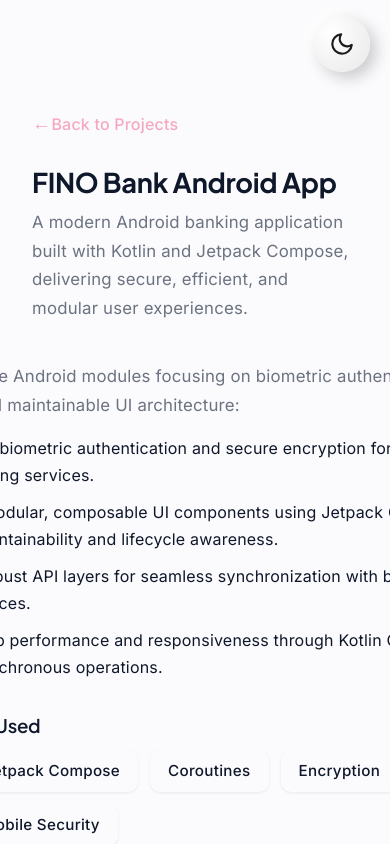
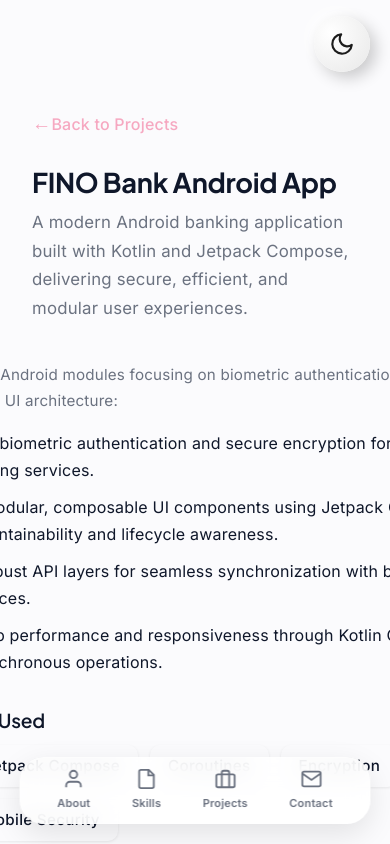
Before and after one commit to SunidhiChattar/sunidhi_portfolio, an Angular app: page /project/android in a window 390 px wide. Shown: the top 844 px of the page. Built offline with nearby package versions, Linux system fonts and the light colour scheme.

Commit message:
media query

```diff
--- a/src/app/app.component.css
+++ b/src/app/app.component.css
@@ -91,6 +91,64 @@
   }
 }
 
+/* 📱 Mobile Navigation (Premium Look) */
+.mobile-nav {
+  display: none;
+  position: fixed;
+  bottom: 20px;
+  left: 50%;
+  transform: translateX(-50%);
+  width: 90%;
+  max-width: 400px;
+  background: var(--nav-bg);
+  backdrop-filter: blur(12px);
+  border: 1px solid rgba(255, 255, 255, 0.3);
+  box-shadow: 0 10px 30px rgba(0, 0, 0, 0.1);
+  border-radius: 24px;
+  justify-content: space-around;
+  padding: 10px 16px;
+  z-index: 10000;
+  transition: all 0.3s ease;
+}
+
+body.dark-mode .mobile-nav {
+  border: 1px solid rgba(255, 255, 255, 0.15);
+  box-shadow: 0 10px 40px rgba(0, 0, 0, 0.6);
+}
+
+.nav-item {
+  display: flex;
+  flex-direction: column;
+  align-items: center;
+  gap: 4px;
+  color: var(--nav-text);
+  font-size: 11px;
+  font-weight: 600;
+  text-decoration: none;
+  transition: all 0.2s ease;
+  cursor: pointer;
+}
+
+.nav-item svg {
+  width: 22px;
+  height: 22px;
+  stroke: currentColor;
+}
+
+.nav-item:hover, .nav-item:active {
+  color: var(--accent);
+}
+
+body.dark-mode .nav-item:hover, body.dark-mode .nav-item:active {
+  color: #fff;
+}
+
+@media (max-width: 768px) {
+  .mobile-nav {
+    display: flex;
+  }
+}
+
 /* 🚫 Prevent layout shifts */
 body {
   overflow-x: hidden;
--- a/src/app/app.component.html
+++ b/src/app/app.component.html
@@ -1,6 +1,27 @@
 <div class="container">
   <router-outlet></router-outlet>
-  <footer style="text-align:center;color:var(--muted);padding:24px 0">
+
+  <!-- 📱 Mobile Navigation Bar (Fixed at bottom) -->
+  <nav class="mobile-nav">
+    <a (click)="scrollTo('about')" class="nav-item">
+      <svg viewBox="0 0 24 24" fill="none" stroke="currentColor" stroke-width="2"><path d="M20 21v-2a4 4 0 0 0-4-4H8a4 4 0 0 0-4 4v2"></path><circle cx="12" cy="7" r="4"></circle></svg>
+      <span>About</span>
+    </a>
+    <a (click)="scrollTo('skills')" class="nav-item">
+      <svg viewBox="0 0 24 24" fill="none" stroke="currentColor" stroke-width="2"><path d="M14.5 2H6a2 2 0 0 0-2 2v16a2 2 0 0 0 2 2h12a2 2 0 0 0 2-2V7.5L14.5 2z"></path><polyline points="14 2 14 8 20 8"></polyline></svg>
+      <span>Skills</span>
+    </a>
+    <a (click)="scrollTo('projects')" class="nav-item">
+      <svg viewBox="0 0 24 24" fill="none" stroke="currentColor" stroke-width="2"><rect x="2" y="7" width="20" height="14" rx="2" ry="2"></rect><path d="M16 21V5a2 2 0 0 0-2-2h-4a2 2 0 0 0-2 2v16"></path></svg>
+      <span>Projects</span>
+    </a>
+    <a (click)="scrollTo('contact')" class="nav-item">
+      <svg viewBox="0 0 24 24" fill="none" stroke="currentColor" stroke-width="2"><path d="M4 4h16c1.1 0 2 .9 2 2v12c0 1.1-.9 2-2 2H4c-1.1 0-2-.9-2-2V6c0-1.1.9-2 2-2z"></path><polyline points="22,6 12,13 2,6"></polyline></svg>
+      <span>Contact</span>
+    </a>
+  </nav>
+
+  <footer style="text-align:center;color:var(--muted);padding:24px 0 100px">
     © {{ currentYear }} Sunidhi. All rights reserved.
   </footer>
 </div>
--- a/src/app/app.component.ts
+++ b/src/app/app.component.ts
@@ -43,4 +43,23 @@
       return;
     }
   }
+
+  /**
+   * 📜 Smooth scroll to specific element by ID
+   */
+  scrollTo(id: string) {
+    const element = document.getElementById(id);
+    if (element) {
+      element.scrollIntoView({ behavior: 'smooth', block: 'start' });
+    } else {
+      // If not on home page, navigate home first then scroll?
+      // Since it's a SPA with sections usually on home page:
+      this.router.navigate(['/']).then(() => {
+        setTimeout(() => {
+          const el = document.getElementById(id);
+          el?.scrollIntoView({ behavior: 'smooth', block: 'start' });
+        }, 100);
+      });
+    }
+  }
 }
--- a/src/app/components/about/about.component.css
+++ b/src/app/components/about/about.component.css
@@ -39,8 +39,31 @@
 }
 
 @media (max-width: 760px) {
+  .about {
+    padding: 16px;
+  }
   .about-inner {
     flex-direction: column;
+    gap: 24px;
+  }
+  .card {
+    padding: 24px 20px;
+    border-radius: 20px;
+  }
+  .about-left h2 {
+    font-size: 1.8rem;
+    margin-bottom: 20px;
+  }
+  .about-left p {
+    font-size: 1rem;
+    line-height: 1.6;
+    margin-bottom: 16px;
+  }
+  .about-right {
+    padding: 24px 20px;
+    margin-top: 10px;
+    border: 1px solid rgba(91, 155, 255, 0.2);
+    box-shadow: 0 10px 30px rgba(91, 155, 255, 0.05);
   }
 }
 
--- a/src/app/components/contact/contact.component.css
+++ b/src/app/components/contact/contact.component.css
@@ -22,6 +22,7 @@
 input,
 textarea {
   width: 420px; /* ✅ slightly longer now */
+  max-width: 100%;
   padding: 12px 16px;
   border: 1px solid #d1d5db;
   border-radius: 10px;
@@ -29,6 +30,35 @@
   font-family: var(--font-body);
   background-color: #fff;
   transition: border 0.3s ease, box-shadow 0.3s ease;
+}
+
+@media (max-width: 768px) {
+  .contact {
+    margin-top: 60px;
+    padding: 0 24px;
+  }
+  .contact h2 {
+    font-size: 2rem;
+    margin-bottom: 32px;
+  }
+  form {
+    gap: 20px;
+  }
+  input,
+  textarea {
+    width: 100%;
+    padding: 16px;
+    font-size: 1.05rem;
+    border-radius: 16px;
+    box-shadow: 0 4px 10px rgba(0,0,0,0.02);
+  }
+  .send-btn {
+    width: 100%;
+    padding: 16px;
+    font-size: 1.1rem;
+    border-radius: 16px;
+    margin-top: 10px;
+  }
 }
 
 input:focus,
--- a/src/app/components/header/header.component.css
+++ b/src/app/components/header/header.component.css
@@ -64,21 +64,46 @@
   background: #eaeaea;
 }
 @media (max-width: 760px) {
+  .header {
+    padding: 32px 16px;
+    background: radial-gradient(circle at top right, rgba(91, 155, 255, 0.05), transparent 70%);
+  }
   .header-inner {
     flex-direction: column;
     text-align: center;
+    gap: 20px;
   }
   .profile-img {
-    width: 120px;
-    height: 120px;
+    width: 130px;
+    height: 130px;
+    border: 4px solid var(--card);
+    box-shadow: 0 10px 25px rgba(0,0,0,0.1);
   }
-}
   .name {
-    font-size: 28px;
+    font-size: 30px;
+    letter-spacing: -1px;
+  }
+  .tagline {
+    font-size: 0.95rem;
+    padding: 0 10px;
+    line-height: 1.4;
   }
   .lead {
     max-width: 100%;
+    font-size: 0.95rem;
+    line-height: 1.6;
+    margin-top: 12px;
   }
   .header-actions {
     justify-content: center;
+    flex-wrap: wrap;
+    gap: 16px;
+    width: 100%;
   }
+  .btn, .btn-outline {
+    flex: 1;
+    min-width: 160px;
+    text-align: center;
+    padding: 12px;
+  }
+}
--- a/src/app/components/projects/projects.component.css
+++ b/src/app/components/projects/projects.component.css
@@ -115,3 +115,35 @@
   border-color: var(--accent-2);
   transform: translateY(-1px);
 }
+
+@media (max-width: 768px) {
+  .projects {
+    margin: 40px auto;
+    padding: 0 20px;
+  }
+  .projects-grid {
+    grid-template-columns: 1fr;
+    gap: 24px;
+  }
+  .project-card {
+    padding: 24px;
+    border-left: 4px solid var(--accent);
+  }
+  .project-card h3 {
+    font-size: 1.25rem;
+    margin-bottom: 8px;
+  }
+  .project-card p {
+    font-size: 0.95rem;
+    line-height: 1.5;
+    margin-bottom: 24px;
+  }
+  .project-card .project-link {
+    width: 100%;
+    text-align: center;
+    background: rgba(91, 155, 255, 0.08);
+    border-radius: 10px;
+    padding: 12px;
+    font-size: 0.95rem;
+  }
+}
--- a/src/app/components/skills/skills.component.css
+++ b/src/app/components/skills/skills.component.css
@@ -38,3 +38,39 @@
 .skill-category span:hover {
   background: #eaeaea;
 }
+
+@media (max-width: 768px) {
+  .skills {
+    margin: 40px auto;
+    padding: 0 20px;
+  }
+  .skills-intro {
+    font-size: 1rem;
+    margin-bottom: 32px;
+    line-height: 1.6;
+  }
+  .skills-grid {
+    gap: 24px;
+    grid-template-columns: 1fr;
+  }
+  .skill-category h3 {
+    font-size: 1.15rem;
+    margin-bottom: 16px;
+    color: var(--accent);
+  }
+  .skill-category span {
+    font-size: 0.88rem;
+    padding: 8px 16px;
+    margin: 6px;
+    background: var(--card);
+    border: 1px solid rgba(0,0,0,0.05);
+    box-shadow: 0 4px 12px rgba(0,0,0,0.03);
+    border-radius: 12px;
+    color: var(--text); /* Ensure text color is set */
+  }
+  body.dark-mode .skill-category span {
+    border: 1px solid rgba(255,255,255,0.15);
+    background: rgba(255,255,255,0.05);
+    color: #ffffff; /* Explicitly bright text */
+  }
+}
--- a/src/styles.css
+++ b/src/styles.css
@@ -14,6 +14,9 @@
 
   --container-width: 1100px;
   --section-spacing: 36px;
+
+  --nav-bg: rgba(255, 255, 255, 0.85);
+  --nav-text: #6b7280;
 }
 
 /* 🔧 Reset and Base */
@@ -91,6 +94,21 @@
   font-size: 1.05rem;
   color: var(--muted);
   margin-bottom: 1rem;
+}
+
+@media (max-width: 768px) {
+  h1 {
+    font-size: 1.8rem;
+  }
+  h2 {
+    font-size: 1.4rem;
+  }
+  h3 {
+    font-size: 1.2rem;
+  }
+  p {
+    font-size: 0.95rem;
+  }
 }
 
 /* 💳 Card / Section Base — refined and well-defined */
@@ -225,6 +243,8 @@
   --muted: #9ca3af;
   --accent: #5b9bff;
   --accent-2: #f6a8c1;
+  --nav-bg: rgba(30, 41, 59, 0.95);
+  --nav-text: #aab5c7;
 }
 
 /* Base backgrounds */
```
